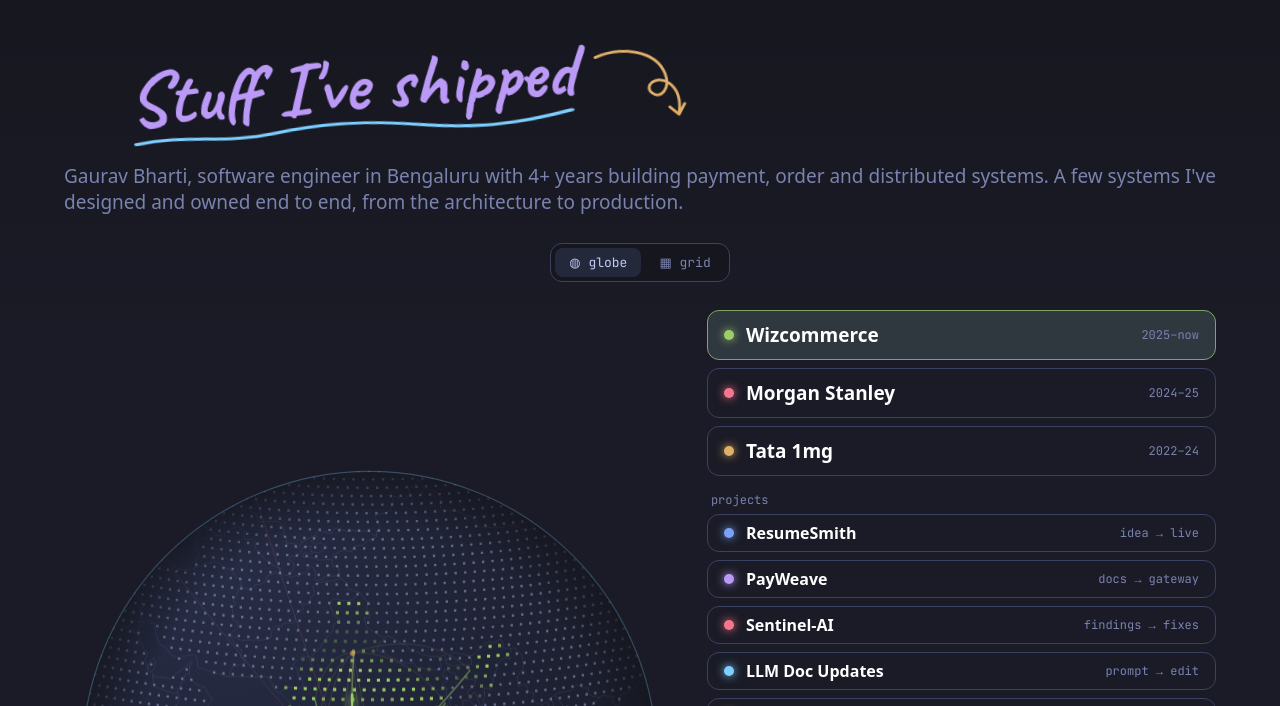
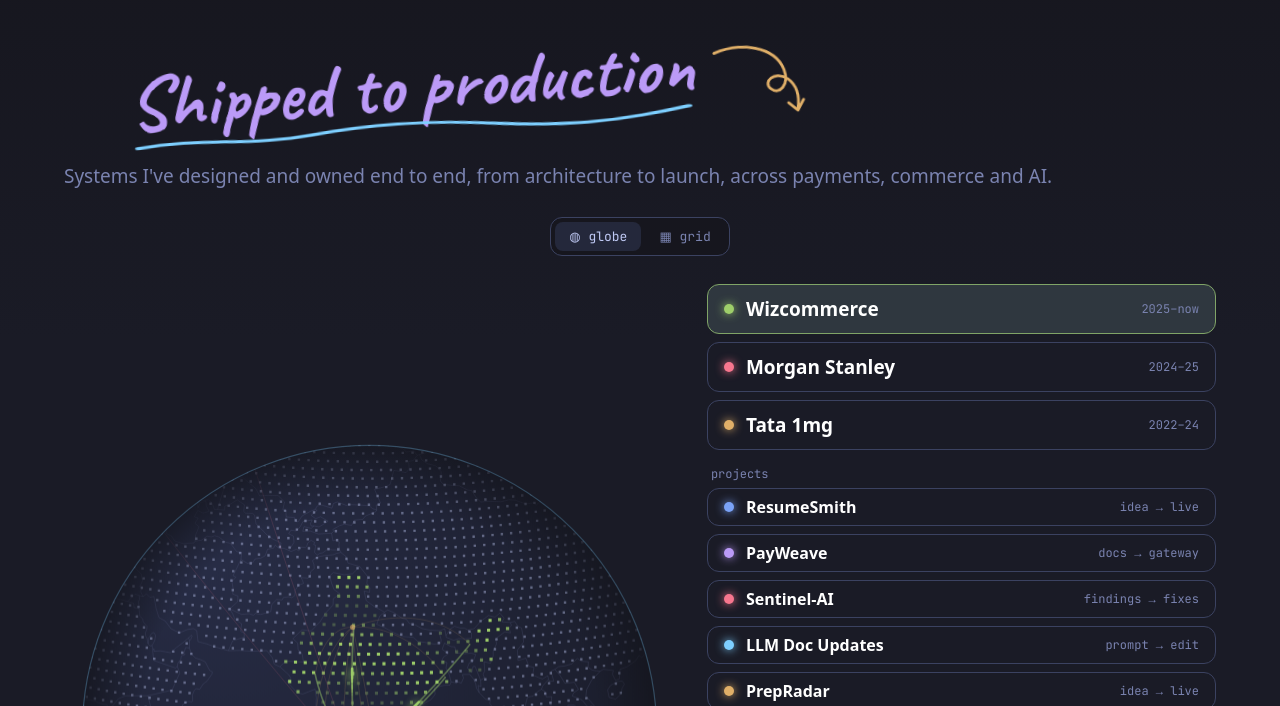
Before and after one commit to realme72/portfolio-site, a plain HTML site: page index.html in a window 1280 px wide. Shown: the part 73-779 px from the top of the page. Drawn offline with nearby package versions, Linux system fonts and the light colour scheme; animation ran at ten frames a second; a web font is replaced by a local one.

Commit message:
Work heading: Shipped to production
Co-Authored-By: Claude Opus 5.5 <noreply@anthropic.com>

```diff
--- a/index.html
+++ b/index.html
@@ -57,11 +57,11 @@
     <section class="projects view-globe" id="work">
       <h2 class="label doodle">
         <svg class="doodle-stars" viewBox="0 0 60 50" aria-hidden="true"><path d="M20 4 L23 16 L35 19 L23 22 L20 34 L17 22 L5 19 L17 16 Z"/><path d="M46 26 L48 33 L55 35 L48 37 L46 44 L44 37 L37 35 L44 33 Z"/></svg>
-        <span class="doodle-text">Stuff I've shipped</span>
+        <span class="doodle-text">Shipped to production</span>
         <svg class="doodle-line" viewBox="0 0 300 24" preserveAspectRatio="none" aria-hidden="true"><path pathLength="1" d="M4 14 C40 4 60 22 96 12 S160 4 196 14 S260 22 296 8"/></svg>
         <svg class="doodle-arrow" viewBox="0 0 120 100" aria-hidden="true"><path pathLength="1" d="M6 12 C40 0 82 8 92 38 C98 58 84 70 74 61 C64 52 80 38 96 50 C106 58 110 72 106 88"/><path pathLength="1" d="M95 80 L106 90 L114 77"/></svg>
       </h2>
-      <p class="work-intro">Gaurav Bharti, software engineer in Bengaluru with <span data-years>4</span>+ years building payment, order and distributed systems. A few systems I've designed and owned end to end, from the architecture to production.</p>
+      <p class="work-intro">Systems I've designed and owned end to end, from architecture to launch, across payments, commerce and AI.</p>
       <div class="view-toggle" role="group" aria-label="Work view">
         <button type="button" data-v="globe" aria-pressed="true">◍ globe</button>
         <button type="button" data-v="grid" aria-pressed="false">▦ grid</button>
```
